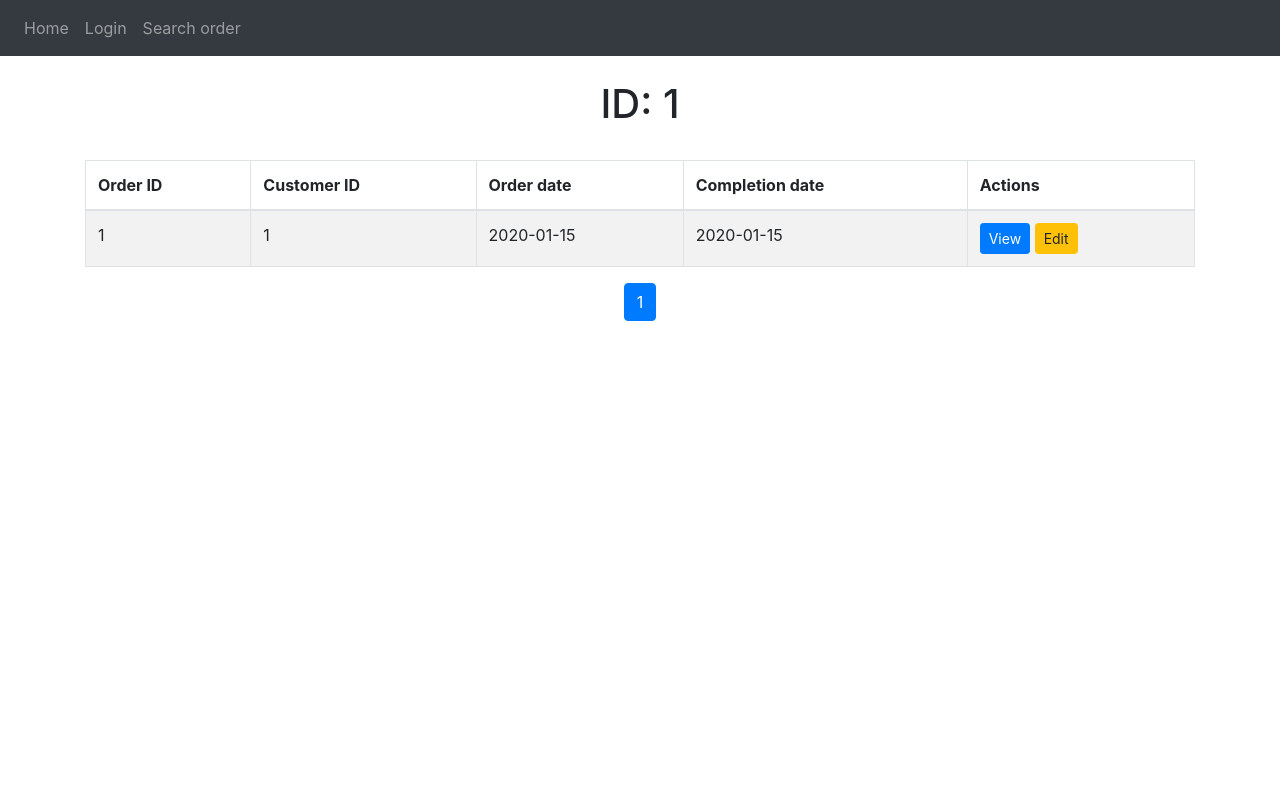
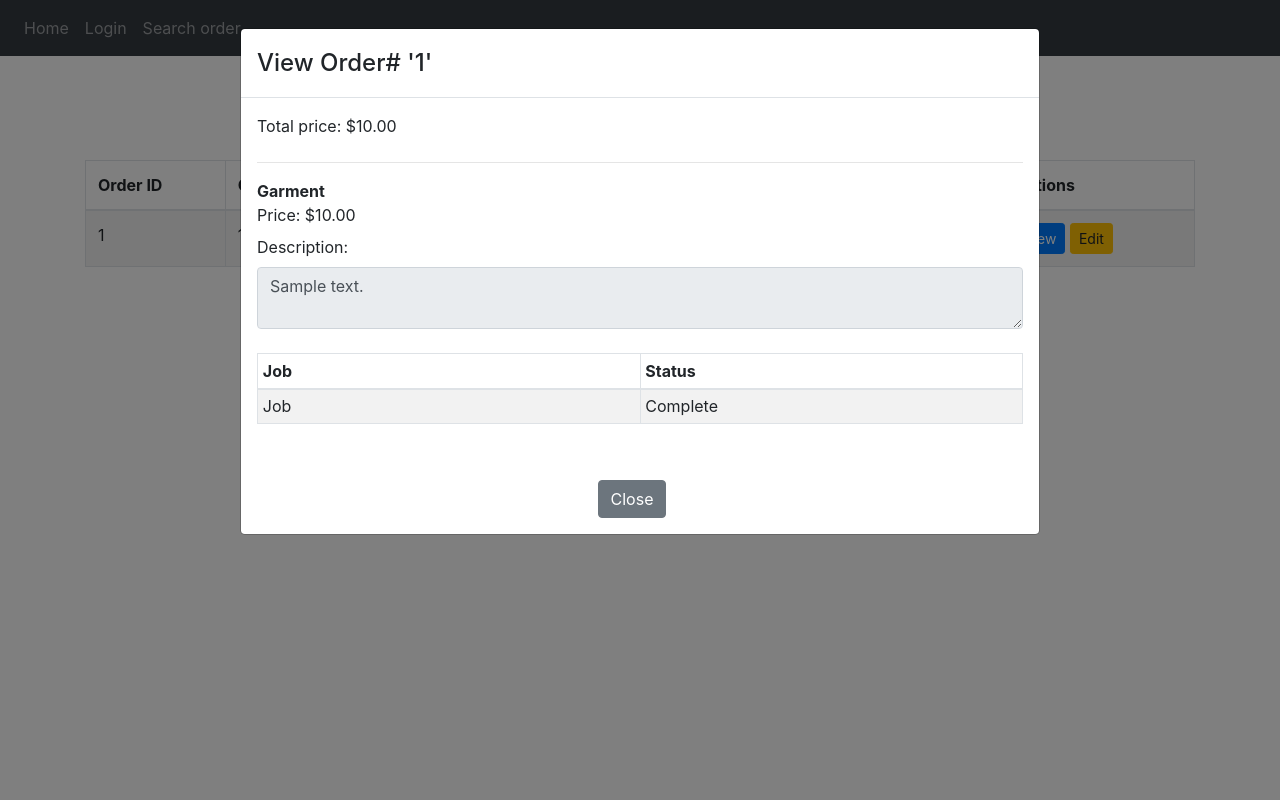
Before and after one commit to thetuh/cedarhilltailor, a Flask app: page /search-id/1 in a window 1280 px wide, after a click on "View". Run offline with Flask 3, Linux system fonts and the light colour scheme; tables that the repository leaves empty hold one stand-in row (values such as "Sample post"); some libraries are stand-ins or nearby versions.

Commit message:
added prototype order viewing

```diff
--- a/templates/search-id.html
+++ b/templates/search-id.html
@@ -13,6 +13,7 @@
             <th>Customer ID</th>
             <th>Order date</th>
             <th>Completion date</th>
+            <th>Status</th>
             <th>Actions</th>
         </tr>
     </thead>
@@ -23,6 +24,7 @@
                 <td>{{ order.customer_id }}</td>
                 <td>{{ order.order_date }}</td>
                 <td>{{ order.completion_date }}</td>
+                <td>In progress</td>
                 <td>
                     <button class="btn btn-sm btn-primary" type="button" data-bs-toggle="modal" data-bs-target="#modaledit{{order.id}}">View</button>
                     <button class="btn btn-sm btn-warning" type="button" data-bs-toggle="modal" data-bs-target="#modaledit{{order.id}}">Edit</button>
@@ -31,6 +33,50 @@
         {% endfor %}
     </tbody>
 </table>
+
+{% for order in order_pagination.items %}
+<div id="modaledit{{order.id}}" class="modal fade" role="dialog">
+    <div class="modal-dialog modal-lg">
+        <div class="modal-content">
+            <div class="modal-header">
+                <h4 class="modal-title">View Order# '{{order.id}}'</h4>
+            </div>
+            <div class="modal-body">
+                <form action="{{url_for('views.edit_order')}}" method="POST">
+                    <div class="form-group">
+                        <input type="hidden" name="id" value="{{order.id}}">
+                        <label>Total price: ${{ order.price }}</label> <br>
+                        {% for order_item in order.order_items %}
+                        <hr class="solid">
+                        <strong>Garment</strong> <br>
+                        <label>Price: ${{ order_item.price }}</label> <br>
+                        <label>Description:</label>
+                        <textarea readonly class="form-control">{{  order_item.description }}</textarea><br>
+                        <table class="table table-striped table-bordered table-sm">
+                            <thead>
+                                <tr>
+                                    <th>Job</th>
+                                    <th>Status</th>
+                                </tr>
+                            </thead>
+                            <tbody>
+                                <tr>
+                                    <td width="50%">Job</td>
+                                    <td>Complete</td>
+                                </tr>
+                            </tbody>
+                        </table><br>
+                        {% endfor %}
+                    </div>
+                    <div id="wrapper">
+                        <button style='margin-right:16px' type="button" class="btn btn-secondary" data-bs-dismiss="modal">Close</button>
+                    </div>
+                </form>
+            </div>
+        </div>
+    </div>
+</div>
+{% endfor %}
 
 <nav aria-label="Page navigation example" class="d-flex justify-content-center">
     <ul class="pagination">
@@ -41,4 +87,8 @@
         {% endfor %}
     </ul>
 </nav>
+
+<script src="https://cdn.jsdelivr.net/npm/bootstrap@5.3.0/dist/js/bootstrap.bundle.min.js"></script>
+<script src="https://code.jquery.com/jquery-3.6.0.min.js"></script>
+
 {% endblock %}
--- a/views.py
+++ b/views.py
@@ -20,6 +20,53 @@ MAX_ITEMS_PER_PAGE = 8
 def home():
     return render_template('home.html')
 
+def get_jobs_for_item_jobs(item_jobs):
+    jobs_by_item_job = {}
+
+    for item_job in item_jobs:
+        pair_id = item_job.pair_id
+
+        garment_job_pair = db.session.query(garment_job_pair).filter_by(pair_id=pair_id)
+
+        if garment_job_pair:
+            job_id = garment_job_pair.job_id
+
+            job = Job.query.get(job_id)
+
+            if job:
+                jobs_by_item_job[item_job] = job
+
+    return jobs_by_item_job
+
+def get_item_jobs_for_order(order_id):
+    order = Order.query.get(order_id)
+
+    if order is None:
+        return None
+
+    item_job_by_order_item = {}
+
+    for order_item in order.order_items:
+        item_jobs = order_item.item_jobs
+        item_jobs_by_order_item[order_item] = item_jobs
+
+    return item_jobs_by_order_item
+
+@views.route('/search-id/edit', methods=['GET', 'POST'])
+@login_required
+def edit_order():
+    if request.method == 'POST':
+        order_id = request.form.get('id')
+        print(order_id)
+        order = Order.query.get(order_id)
+        if not order:
+            flash('Order not found', category='error')
+            return redirect(url_for('views.search_id'))
+
+    print('nice')
+        # Add code to handle editing the order
+    return redirect(url_for('views.search_id'))
+
 @views.route('/search-id/<int:order_id>')
 def search_id(order_id):
     page, per_page, offset = get_page_args(page_parameter='page',
@@ -30,6 +77,27 @@ def search_id(order_id):
     order_pagination = Order.query.filter_by(id=order_id).paginate(page=page, per_page=per_page)
 
     return render_template('search-id.html', order_pagination=order_pagination, order_id=order_id)
+
+@views.route('/search-number/<phone_number>')
+def search_number(phone_number):
+    page, per_page, offset = get_page_args(page_parameter='page',
+                                            per_page_parameter='per_page')
+    per_page = MAX_ITEMS_PER_PAGE
+
+    order_pagination = None  # Initialize the variable
+
+    try:
+        # Query orders with customers whose phone numbers match the given phone number
+        order_pagination = Order.query \
+            .join(Customer) \
+            .options(joinedload(Order.customer)) \
+            .filter(Customer.phone_number == phone_number) \
+            .paginate(page=page, per_page=per_page)
+    except Exception:
+        print("No orders found for the given phone number.")
+
+    return render_template('search-number.html', order_pagination=order_pagination, phone_number=phone_number)
+
 
 @views.route('/search-order')
 def search_order():
```
Also changed, not shown: models.py (+5 -2 lines), templates/search-number.html (+73 -0 lines).
